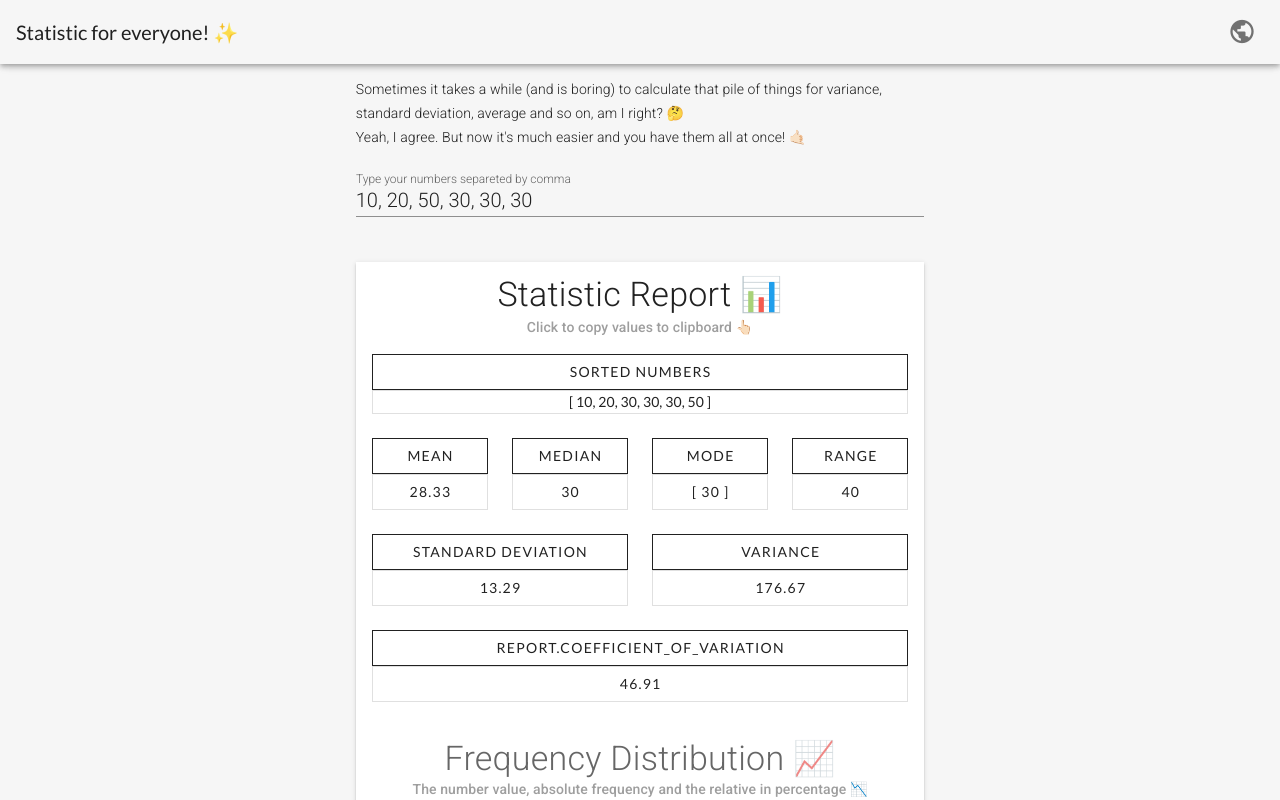
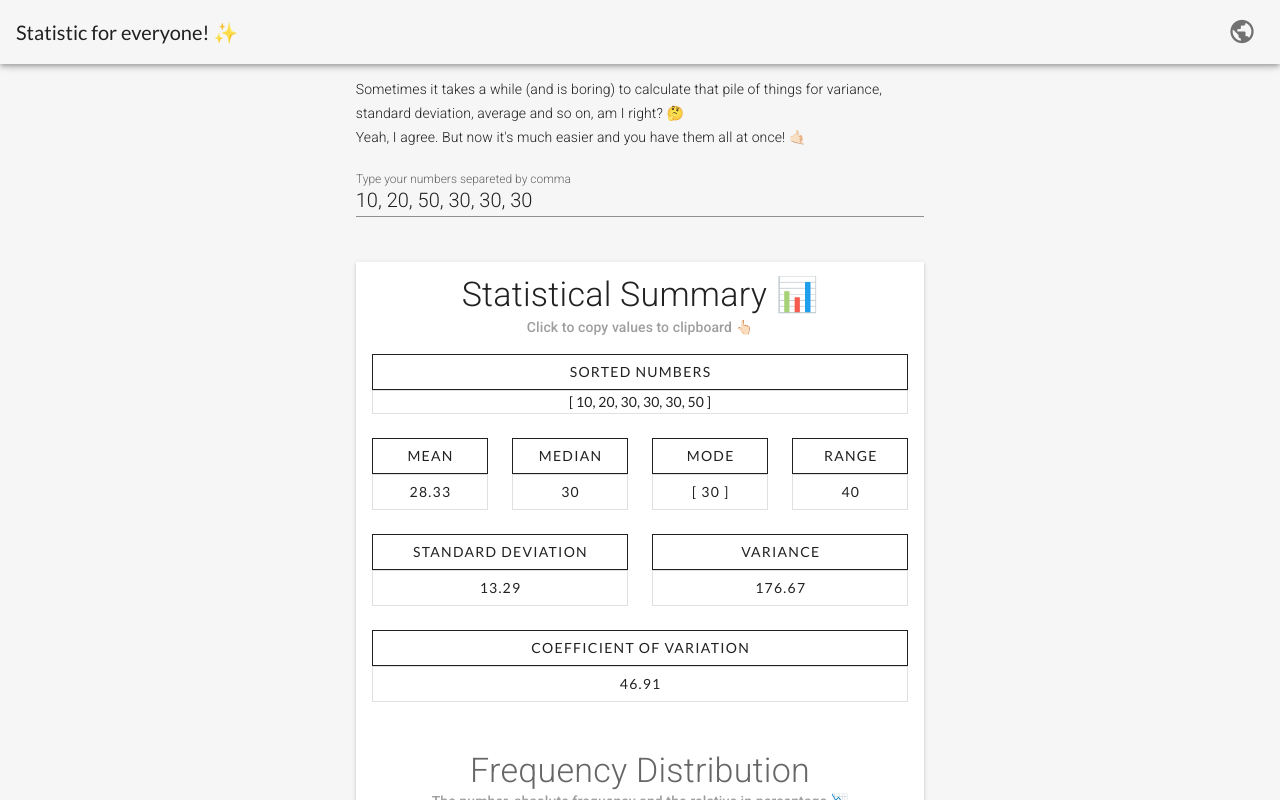
Before and after one commit to kammradt/easy-statistics, a Vue app: page / in a window 1280 px wide. Shown: the top 800 px of the page. Built offline with nearby package versions, Linux system fonts and the light colour scheme.

Commit message:
:speech_balloon: Adding i18n for new texts

```diff
--- a/src/locales/br.json
+++ b/src/locales/br.json
@@ -8,8 +8,15 @@
     "label": "Digite seus números separados por vírgula"
   },
   "card": {
-    "title": "Resultado \uD83D\uDCCA",
-    "subtitle": "Clique para copiar para a área de transferências \uD83D\uDC46\uD83C\uDFFB"
+    "title": "Resumo Estatístico \uD83D\uDCCA",
+    "subtitle": "Clique para copiar para a área de transferências \uD83D\uDC46\uD83C\uDFFB",
+    "frequency": {
+      "title": "Distribuição de Frequência",
+      "subtitle": "O número, a frequência absoluta e a relativa em percentagem \uD83D\uDCC9",
+      "number": "Número",
+      "absolute": "Absoluta",
+      "relative": "Relativa"
+    }
   },
   "report": {
     "ordered": "Números ordenados",
@@ -18,7 +25,8 @@
     "mode": "Moda",
     "range":  "Amplitude",
     "standard_deviation": "Desvio padrão",
-    "variance":  "Variância"
+    "variance":  "Variância",
+    "coefficient_of_variation": "Coeficiente de Variação"
   },
   "future": "Sim, eu irei adicionar mais coisas como cálculo de intervalos contínuos e com número de classes dinâmico. Você pode me ajudar ",
   "future_link": "aqui"
--- a/src/locales/en.json
+++ b/src/locales/en.json
@@ -8,8 +8,15 @@
     "label": "Type your numbers separeted by comma"
   },
   "card": {
-    "title": "Result \uD83D\uDCCA",
-    "subtitle": "Click to copy values to clipboard \uD83D\uDC46\uD83C\uDFFB"
+    "title": "Statistical Summary \uD83D\uDCCA",
+    "subtitle": "Click to copy values to clipboard \uD83D\uDC46\uD83C\uDFFB",
+    "frequency": {
+      "title": "Frequency Distribution",
+      "subtitle": "The number, absolute frequency and the relative in percentage \uD83D\uDCC9",
+      "number": "Number",
+      "absolute": "Absolute",
+      "relative": "Relative"
+    }
   },
   "report": {
     "ordered": "Sorted numbers",
@@ -18,7 +25,8 @@
     "mode": "Mode",
     "range":  "Range",
     "standard_deviation": "Standard Deviation",
-    "variance":  "Variance"
+    "variance":  "Variance",
+    "coefficient_of_variation": "Coefficient of Variation"
   },
   "future": "Yes, I will add more stuff such as options for non discret intervals and dynamic classes. You can help me ",
   "future_link": "here"
--- a/src/locales/es.json
+++ b/src/locales/es.json
@@ -8,8 +8,15 @@
     "label": "Ingrese sus números separados por comas"
   },
   "card": {
-    "title": "Resultado \uD83D\uDCCA",
-    "subtitle": "Haga clic para copiar al portapapeles \uD83D\uDC46\uD83C\uDFFB"
+    "title": "Resumen estadistico \uD83D\uDCCA",
+    "subtitle": "Haga clic para copiar al portapapeles \uD83D\uDC46\uD83C\uDFFB",
+    "frequency": {
+      "title": "Distribución de frecuencias",
+      "subtitle": "El número, frecuencia absoluta y el relativo en porcentaje \uD83D\uDCC9",
+      "number": "Numero",
+      "absolute": "Absoluto",
+      "relative": "Relativo"
+    }
   },
   "report": {
     "ordered": "Numeros ordenados",
@@ -18,7 +25,8 @@
     "mode": "Moda",
     "range":  "Amplitud",
     "standard_deviation": "Desviacion estandar",
-    "variance":  "Varianza"
+    "variance":  "Varianza",
+    "coefficient_of_variation": "Coeficiente de variación"
   },
   "future": "Sí, agregaré más cosas como opciones para intervalos no discretos y clases dinámicas. Puedes ayudarme ",
   "future_link": "aquí"
--- a/src/views/Home.vue
+++ b/src/views/Home.vue
@@ -29,11 +29,11 @@
           />
           <v-card tile>
             <div class="text-center pt-3">
-              <span class="display-1 font-weight-light" v-text="'Statistic Report 📊'"/> <br>
+              <span class="display-1 font-weight-light" v-text="$t('card.title')"/> <br>
               <span class="subtitle-2 grey--text pt-1" v-text="$t('card.subtitle')"/>
             </div>
             <v-card-text>
-              <v-row>
+              <v-row class="pb-3">
                 <v-col @click="copy(ordered)" cols="12">
                   <v-btn block tile outlined v-text="$t(`report.ordered`)"/>
                   <v-card @click="({})" v-text="ordered" outlined tile class="text-wrap text-center"/>
@@ -43,33 +43,31 @@
                   <v-btn block tile outlined v-text="$t(`report.${operation}`)"/>
                   <v-btn block tile outlined text v-text="result"/>
                 </v-col>
-                <br>
 
-                <v-col cols="12">
-                  <div class="text-center pt-3">
-                    <span class="display-1 font-weight-light" v-text="'Frequency Distribution 📈'"/> <br>
-                    <span class="subtitle-2 grey--text pt-1" v-text="'The number value, absolute frequency and the relative in percentage 📉'"/>
+                <v-col cols="12" class="mt-3">
+                  <div class="text-center pt-3 pb-3">
+                    <span class="display-1 font-weight-light" v-text="$t('card.frequency.title')"/> <br>
+                    <span class="subtitle-2 grey--text pt-1" v-text="$t('card.frequency.subtitle')" />
                   </div>
                   <v-simple-table>
                     <template v-slot:default>
                       <thead>
                       <tr>
-                        <th class="text-left">Number</th>
-                        <th class="text-left">Absolute</th>
-                        <th class="text-left">Relative</th>
+                        <th class="text-left" v-text="$t('card.frequency.number')" />
+                        <th class="text-left" v-text="$t('card.frequency.absolute')" />
+                        <th class="text-left" v-text="$t('card.frequency.relative')" />
                       </tr>
                       </thead>
                       <tbody>
                       <tr v-for="(frequency, number) in frequencyReport" :key="number">
-                        <td>{{ number }}</td>
-                        <td :key="type" v-for="(value, type) in frequency">{{value}}</td>
+                        <td v-text="number">
+                        <td :key="type" v-for="(value, type) in frequency" v-text="value" @click="copy(value)"/>
                       </tr>
                       </tbody>
                     </template>
                   </v-simple-table>
                 </v-col>
               </v-row>
-              <br>
 
               <span v-text="$t('future')"/>
               <a href='https://github.com/kammradt/easy-statistics' target='_blank' v-text="$t('future_link')"/>
```
